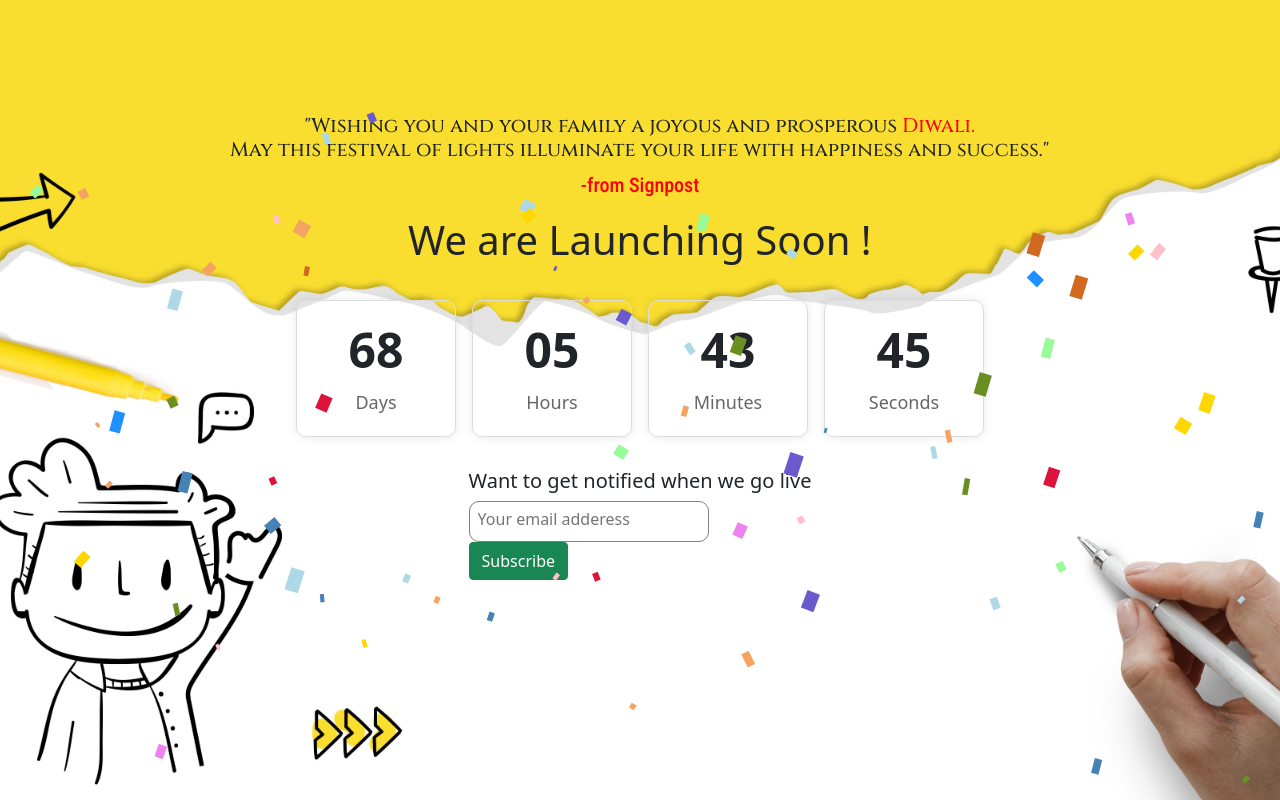
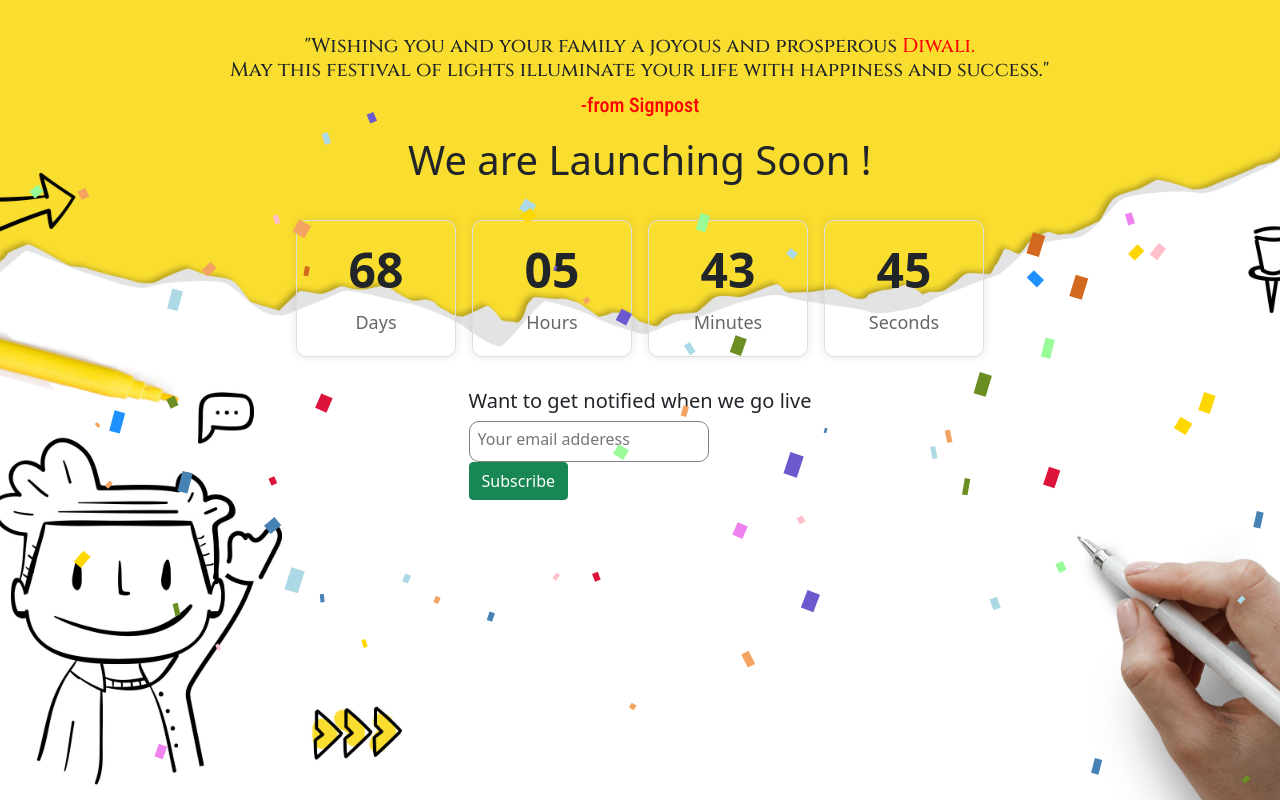
Before and after one commit to krishnan681/Final-out, a plain HTML site: page index.html in a window 1280 px wide. Drawn offline with nearby package versions, Linux system fonts and the light colour scheme.

Commit message:
changed style

```diff
--- a/style.css
+++ b/style.css
@@ -52,6 +52,7 @@
 
 }
 
+/* changed style */
 
 .wish p{
 color: red;
@@ -69,7 +70,7 @@
 font-style: normal;
 
 font-size: 20px;
-margin-top: 8vh;
+margin-top: -2vh;
 }
 
 .counter {
```
